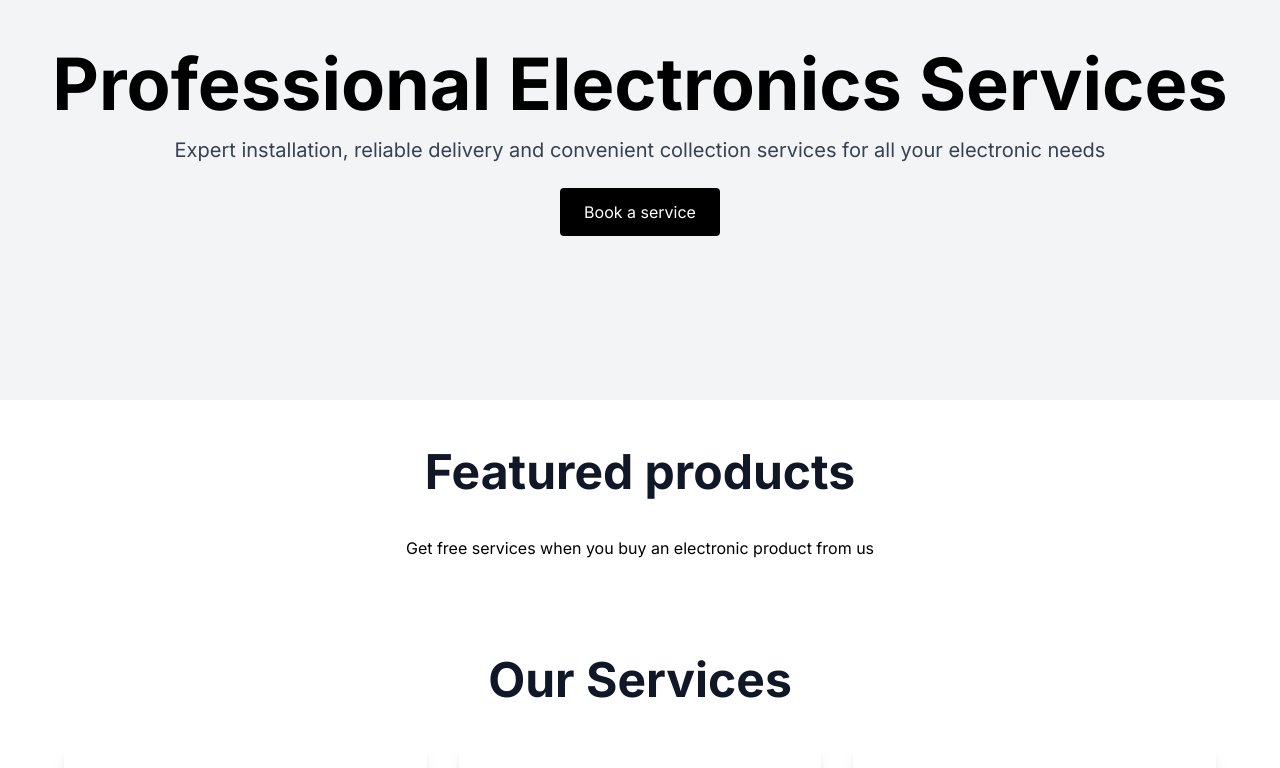
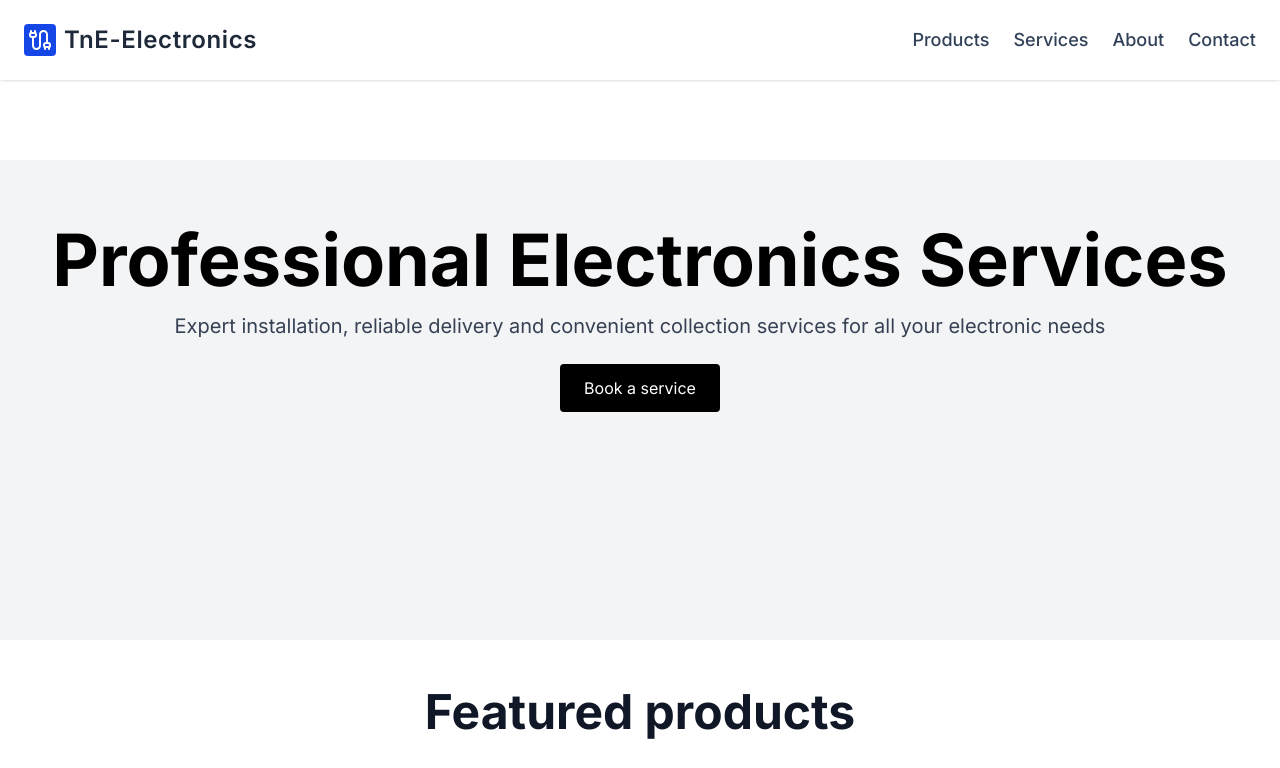
Before and after one commit to Oscar-Luntha/electronics-site, a Next.js app: page / in a window 1280 px wide. Shown: the top 768 px of the page. Built offline with nearby package versions, Linux system fonts and the light colour scheme.

Commit message:
Add the header to the home page

```diff
--- a/app/page.tsx
+++ b/app/page.tsx
@@ -2,10 +2,12 @@ import Contact from "./ui/sections/contact"
 import About from "./ui/sections/about"
 import Services from "./ui/sections/services"
 import FeaturedProducts from "./ui/sections/featuredProducts"
+import Header from "./ui/Header"
 export default function Home(){
   return (
     <div className="min-h-screen bg-background">
-     <section className="w-full min-h-[50vh] bg-gray-100 px-6 py-12 text-center">
+     <Header/>
+     <section className="w-full min-h-[60vh] bg-gray-100 px-6 py-16 text-center">
      <h1 className="text-4xl md:text-7xl font-bold mb-4">Professional Electronics Services</h1>
       <p className="text-base lg:text-xl text-gray-700 mb-6">
         Expert installation, reliable delivery and convenient collection services for all your electronic needs
```
